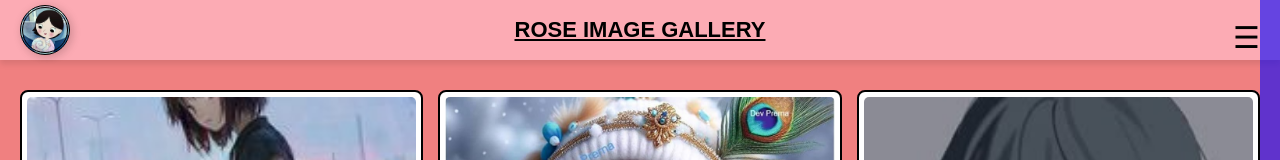
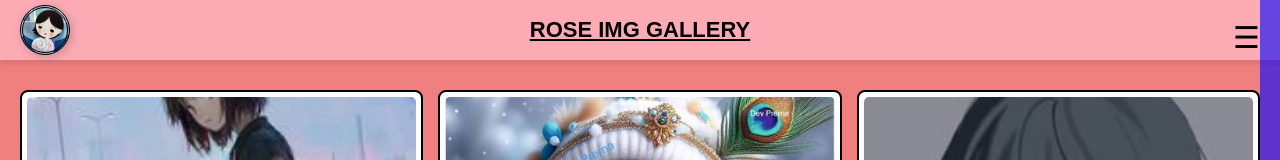
Before and after one commit to rose-ruchi-dev/img_gallery, a plain HTML site: page index.html in a window 1280 px wide. Shown: the top 160 px of the page. Drawn offline with Linux system fonts and the light colour scheme.

Commit message:
Update index.html

```diff
--- a/index.html
+++ b/index.html
@@ -15,7 +15,7 @@
                 <li>
                     <div class="logo"></div>
                 </li>
-                <li class="ulli">ROSE IMAGE GALLERY</li>
+                <li class="ulli">ROSE IMG GALLERY</li>
             </ul>
             <div class="hamburger" onclick="toggleSidebar()">&#9776;</div>
             <div class="sidebar" id="sidebar">
```
